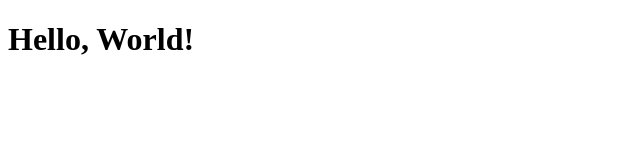
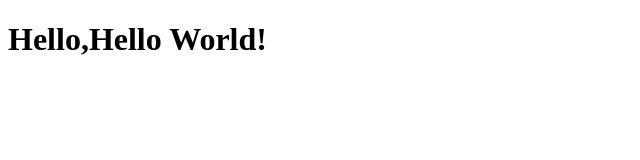
Before and after one commit to RutvijYudiz/htmldemo, a plain HTML site: page index.html in a window 1280 px wide. Shown: the whole page, without its empty margins (0-640 px from the left). Drawn offline with Linux system fonts and the light colour scheme.

Commit message:
change in text

```diff
--- a/index.html
+++ b/index.html
@@ -5,7 +5,7 @@
 </head>
 
 <body>
-    <h1>Hello, World!</h1>
+    <h1>Hello,Hello World!</h1>
 </body>
 
 </html>
```
